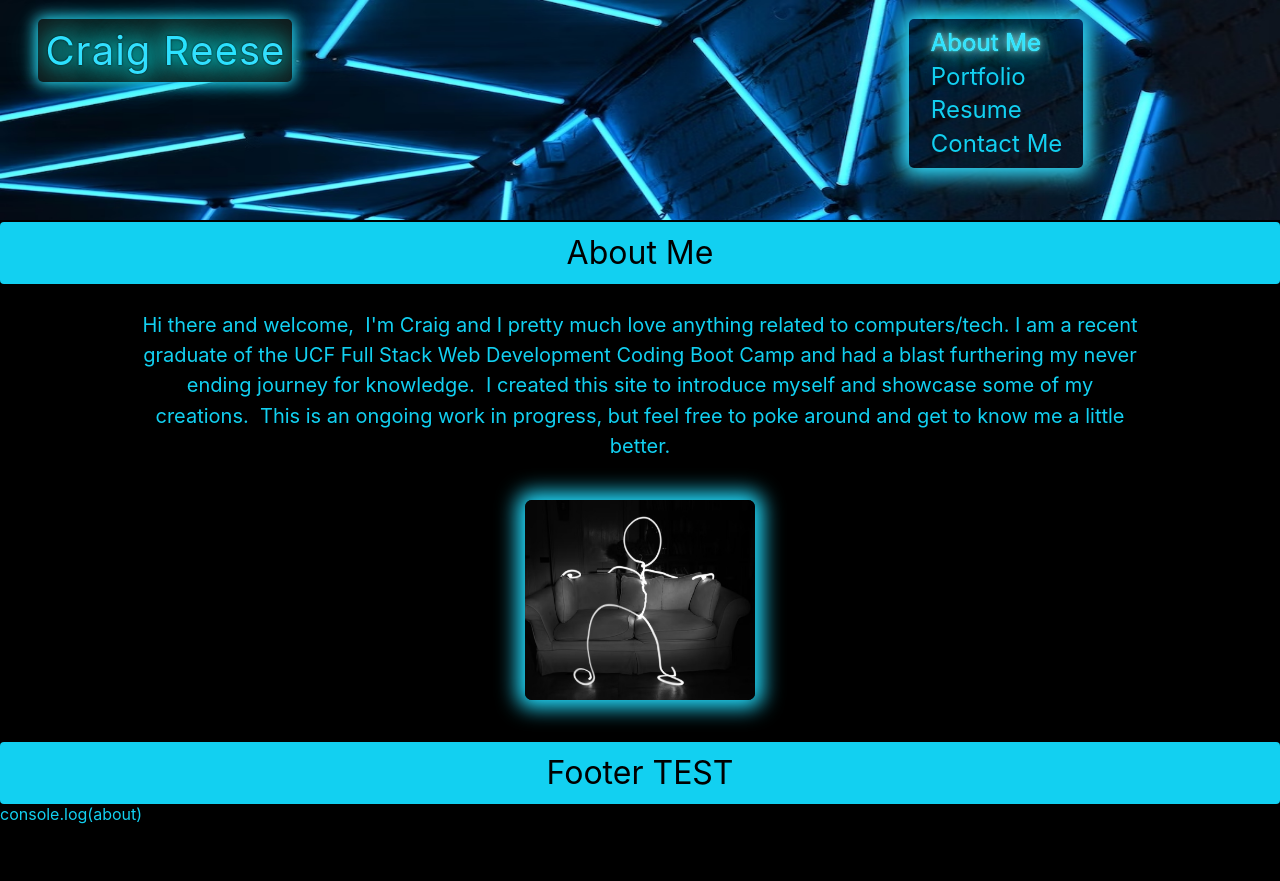
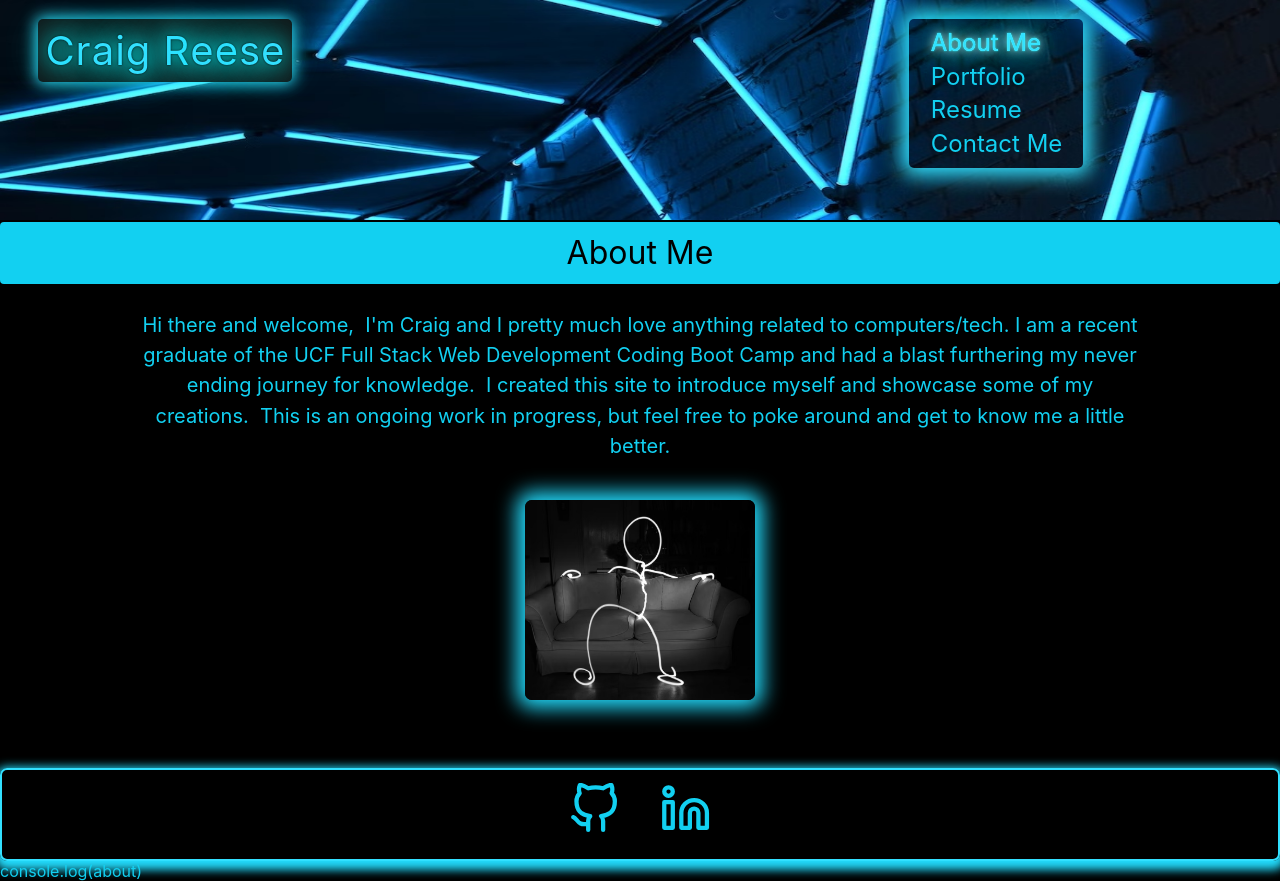
Before and after one commit to Stickkman/StickkmansReactPortfolio20, a React (Create React App) app: page / in a window 1280 px wide. Before the commit the page ends 824 px from the top, so only its background shows below. Built offline with nearby package versions, Linux system fonts and the light colour scheme.

Commit message:
added react-icons dependency/icons w hover/fadein effect, altered footer border, created link to github profile

```diff
--- a/package.json
+++ b/package.json
@@ -11,6 +11,7 @@
     "dotenv": "^16.0.3",
     "react": "17.0.2",
     "react-dom": "17.0.2",
+    "react-icons": "^4.9.0",
     "react-router-dom": "^6.10.0",
     "react-scripts": "5.0.1",
     "web-vitals": "^2.1.4"
--- a/src/components/Footer.js
+++ b/src/components/Footer.js
@@ -1,10 +1,22 @@
 import React from 'react';
 import '../style/Footer.css'
+import { FiGithub, FiLinkedin } from 'react-icons/fi'; // import github/linkedin icons - feather icons
+
 
 export default function Footer() {
     return (
-        <div>
-            <h1>Footer TEST</h1>
+        <div className='footerWrap'>
+            <a className='footerIcons' target='_blank' rel='noreferrer' title='Go to Github Profile'
+             href='https://github.com/Stickkman'>
+             <FiGithub />
+            </a>
+            <a className='footerIcons' target='_blank' rel='noreferrer' title='LinkedIn Profile Coming Soon'
+            //  replace with linkedin profile when created
+             href='https://github.com/Stickkman'>
+             <FiLinkedin />
+            </a>
+
+
        </div>
     );
 }
--- a/src/style/Footer.css
+++ b/src/style/Footer.css
@@ -1,5 +1,35 @@
-Footer {
-    margin-top: 88px;
-    display:flex;
-    padding: 10px;
+.footerWrap {
+   display: flex;
+   justify-content: center;
+   align-items: center;
+
+   margin-top: 2%;
+   padding: 1%;
+   border: 2px solid var(--brightNeonBlue);
+   box-shadow: 0 4px 10px 5px #22dbfc;
+   border-radius: 7px;
+
 }
+
+.footerIcons {
+    font-size: 3.2rem;
+    margin: 0 20px;
+
+    opacity: 0;
+    animation: fadeIn 5s ease-in-out forwards;
+}
+
+.footerIcons:hover {
+    cursor: pointer;
+    transform: scale(1.3);
+
+}
+
+@keyframes fadeIn {
+    0% {
+      opacity: 0;
+    }
+    100% {
+      opacity: 1;
+    }
+  }
```
Also changed, not shown: 1 other file (tests, documents, lock files or other folders).
